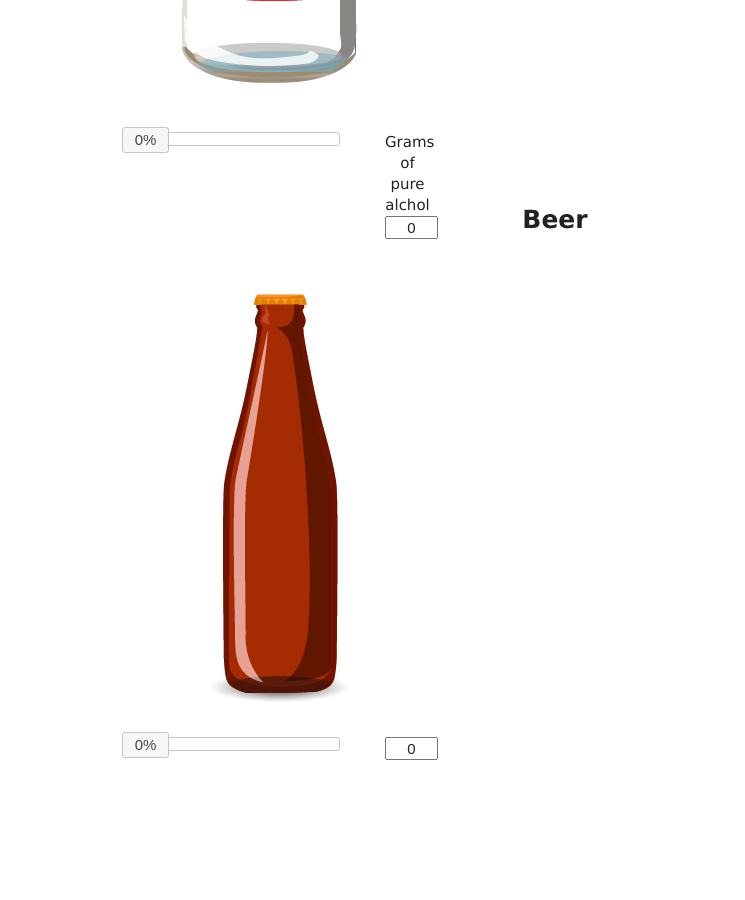
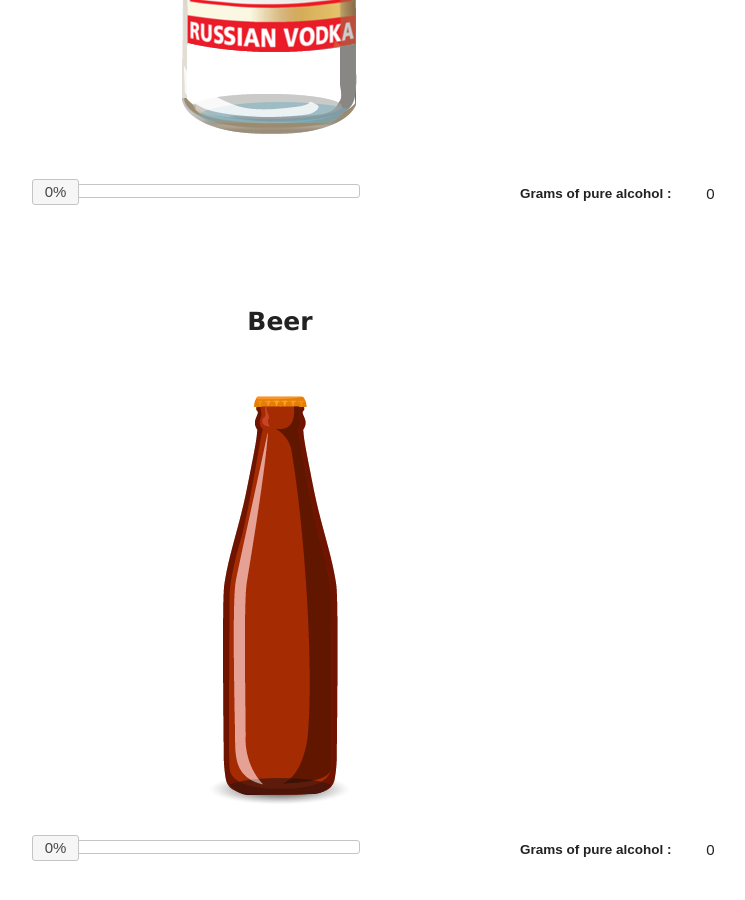
Before and after one commit to camh-demo/camh-demo.github.io, a plain HTML site: page index.html in a window 1280 px wide. Shown: the part 1580-2480 px from the top of the page, without its empty margins (360-1105 px from the left). Before the commit the page ends 2387 px from the top, so only its background shows below. Drawn offline with nearby package versions, Linux system fonts and the light colour scheme.

Commit message:
Update css

```diff
--- a/css/main.css
+++ b/css/main.css
@@ -99,11 +99,12 @@ box-sizing: border-box;         /* Opera/IE 8+ */}
 	line-height: 1.6em;
 }
 
-.wrapper{ position:relative; width:300px; margin:auto; }
-.wrapper .columnL{ float:left; width:70%; }
-.wrapper .columnR{ float:left; width:15%; padding-left:15%; }
-.wrapper .columnR input{ width:100%; text-align:center; }
-
+.wrapper{  width:100%; text-align:center; }
+.wrapper .columnL{ float:left; width:40%; }
+.wrapper .columnC{ display: inline-block; margin:0 auto; width:40%}
+.wrapper .columnR{ float:right; width:20%;  }
+.wrapper .columnR input{ width:40%; text-align:center; border: none; background: transparent; }
+.wrapper .columnR label{width:60%; font : .9em "typewriter", sans-serif; font-weight: bold;}
 
 @-webkit-viewport{width:device-width}
 @-moz-viewport{width:device-width}
--- a/index.html
+++ b/index.html
@@ -2,7 +2,10 @@
 <!--[if lt IE 7]>      <html class="no-js lt-ie9 lt-ie8 lt-ie7"> <![endif]-->
 <!--[if IE 7]>         <html class="no-js lt-ie9 lt-ie8"> <![endif]-->
 <!--[if IE 8]>         <html class="no-js lt-ie9"> <![endif]-->
-<!--[if gt IE 8]><!--> <html class="no-js"> <!--<![endif]-->
+<!--[if gt IE 8]><!-->
+<html class="no-js">
+<!--<![endif]-->
+
 <head>
   <meta charset="utf-8">
   <meta http-equiv="X-UA-Compatible" content="IE=edge">
@@ -32,6 +35,7 @@
   <link rel="stylesheet" href="css/main.css">
   <script src="js/vendor/modernizr-2.6.2.min.js"></script>
 </head>
+
 <body>
   <!-- CONTENT START-->
   <div id="mainHolder">
@@ -45,13 +49,17 @@
       </div>
 
       <div class="wrapper">
-                	<div class="columnL">
+        <div class="columnL"></div>
+        <div class="columnC">
           <div id="wineSlider">
             <div id="wine-handle" class="ui-slider-handle"></div>
           </div>
         </div>
         <div class="columnR">
-                        <input id="wineResult" name="wineResult" type="text" value="100" readonly>
+          <span style="white-space:nowrap">
+            <label for="wineResult">Grams of pure alcohol :</label>
+            <input id="wineResult" name="wineResult" type="text" value="0" readonly>
+          </span>
         </div>
       </div>
     </div>
@@ -63,14 +71,17 @@
       </div>
 
       <div class="wrapper">
-                	<div class="columnL">
+        <div class="columnL"></div>
+        <div class="columnC">
           <div id="vodkaSlider">
             <div id="vodka-handle" class="ui-slider-handle"></div>
           </div>
         </div>
         <div class="columnR">
-                        <label for="vodkaResult">Grams of pure alchol</label>
+          <span style="white-space:nowrap">
+            <label for="vodkaResult">Grams of pure alcohol :</label>
             <input id="vodkaResult" name="vodkaResult" type="text" value="0" readonly>
+          </span>
         </div>
       </div>
     </div>
@@ -82,13 +93,17 @@
       </div>
 
       <div class="wrapper">
-                	<div class="columnL">
+        <div class="columnL"></div>
+        <div class="columnC">
           <div id="beerSlider">
             <div id="beer-handle" class="ui-slider-handle"></div>
           </div>
         </div>
         <div class="columnR">
+          <span style="white-space:nowrap">
+            <label for="beerResult">Grams of pure alcohol :</label>
             <input id="beerResult" name="beerResult" type="text" value="0" readonly>
+          </span>
         </div>
       </div>
     </div>
@@ -101,16 +116,16 @@
       </div>
 
       <div class='editActionHolder rightContent'>
-                	Drag and move the point to adjust the masking shape, copy the output array and past into plugins option <strong>maskPath</strong>.<br/><br/>
+        Drag and move the point to adjust the masking shape, copy the output array and past into plugins option <strong>maskPath</strong>.<br /><br />
 
         Point X:
-                    <input id="newpointX" name="newpointX" type="text" value="100" /><br/>
+        <input id="newpointX" name="newpointX" type="text" value="100" /><br />
         Point Y:
-                    <input id="newpointY" name="newpointY" type="text" value="100" /><br/>
+        <input id="newpointY" name="newpointY" type="text" value="100" /><br />
         Curve Point X:
-                    <input id="newcurvepointX" name="newcurvepointX" type="text" value="120" /><br/>
+        <input id="newcurvepointX" name="newcurvepointX" type="text" value="120" /><br />
         Curve Point Y:
-                    <input id="newcurvepointY" name="newcurvepointY" type="text" value="120" /><br/>
+        <input id="newcurvepointY" name="newcurvepointY" type="text" value="120" /><br />
 
         <div id="addPoint" class="button">Add Point</div>
         <div id="removePoint" class="button">Remove Point</div>
@@ -127,4 +142,5 @@
   <script src="js/wine-animation.js"></script>
   <script src="js/init.js"></script>
 </body>
+
 </html>
```
Lines whose indentation alone changed are shown as unchanged.
